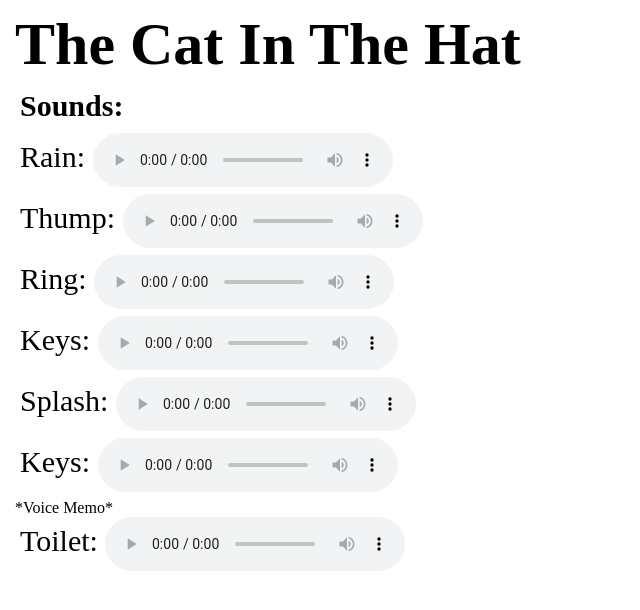
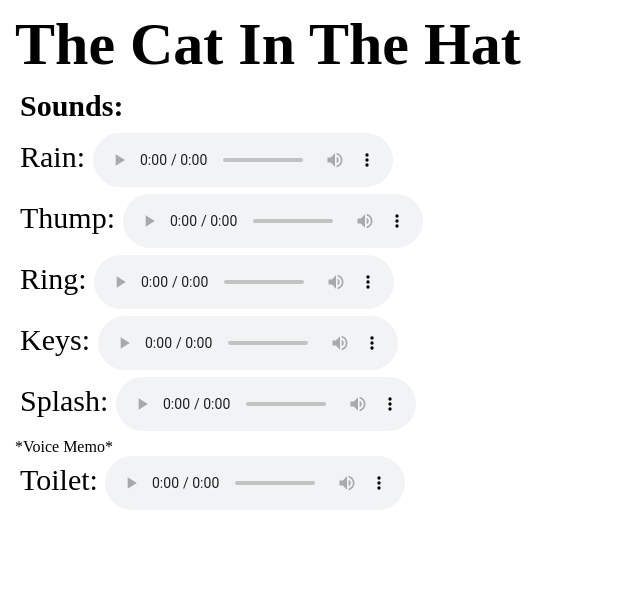
Before and after one commit to glz-diego/CatInTheHat, a plain HTML site: page index.html in a window 1280 px wide. Shown: the whole page, without its empty margins (0-640 px from the left). Drawn offline with Linux system fonts and the light colour scheme.

Commit message:
init message

```diff
--- a/index.html
+++ b/index.html
@@ -31,7 +31,6 @@
 	<span>Ring: </span><audio src="Ring.mp3" controls></audio><br>
 	<span>Keys: </span><audio src="Keys.mp3" controls></audio><br>
 	<span>Splash: </span><audio src="splash.mp3" controls></audio><br>
-	<span>Keys: </span><audio src="Keys.mp3" controls></audio><br>
 	*Voice Memo*<br>
 	<span>Toilet: </span><audio src="toilet.mp3" controls></audio><br>
 </body>
```
